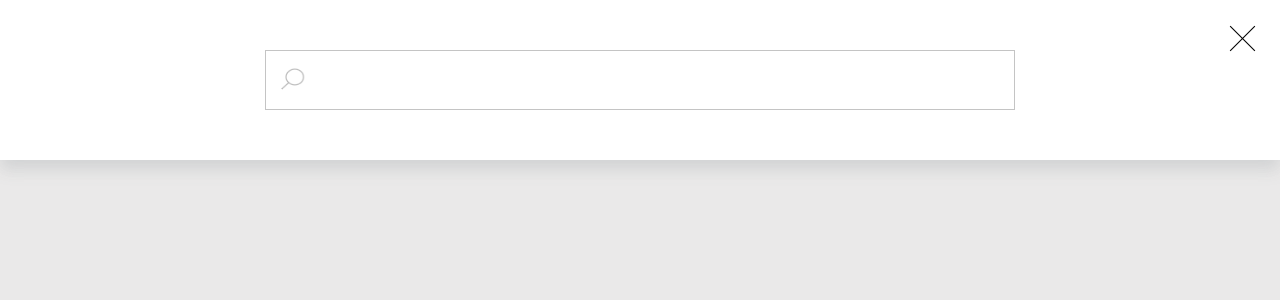
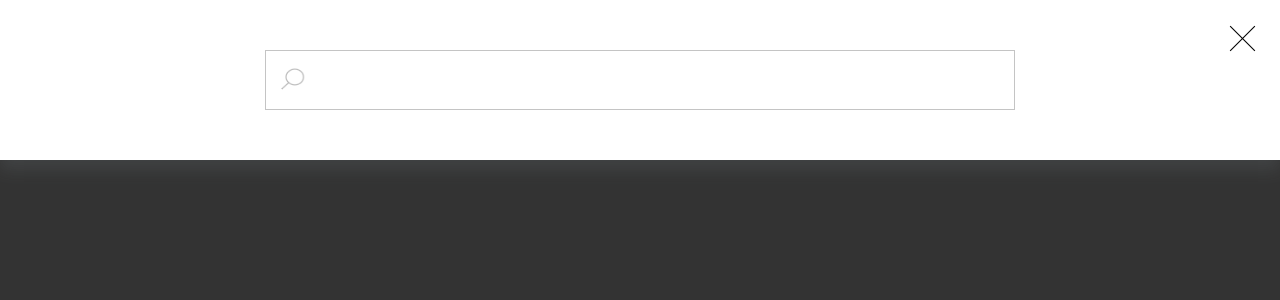
Before and after one commit to Jeckill1993/internet-market_rose, a React (Create React App) app: page / in a window 1280 px wide. Both pictures are taken after a click on the element 1130 px from the left and 41 px from the top of the page. Shown: the top 300 px of the page. Built offline with nearby package versions, Linux system fonts and the light colour scheme.

Commit message:
[main] minor fixes of madal's styles

```diff
--- a/src/components/modals/BasketModal/BasketModal.module.css
+++ b/src/components/modals/BasketModal/BasketModal.module.css
@@ -3,7 +3,7 @@
     width: 100%;
     position: relative;
     max-width: 560px;
-    height: 2000px;
+    height: auto;
     background-color: #ffffff;
     box-shadow: 0 10px 15px rgb(116 125 132 / 0.2);
     padding: 40px;
--- a/src/components/modals/Modal/Modal.module.css
+++ b/src/components/modals/Modal/Modal.module.css
@@ -15,7 +15,7 @@
 }
 
 .modal_overlay {
-    background-color: rgba(148, 146, 146, 0.2);
+    background-color: rgba(0, 0, 0, 0.8);
     position: fixed;
     top: 0;
     left: 0;
```
